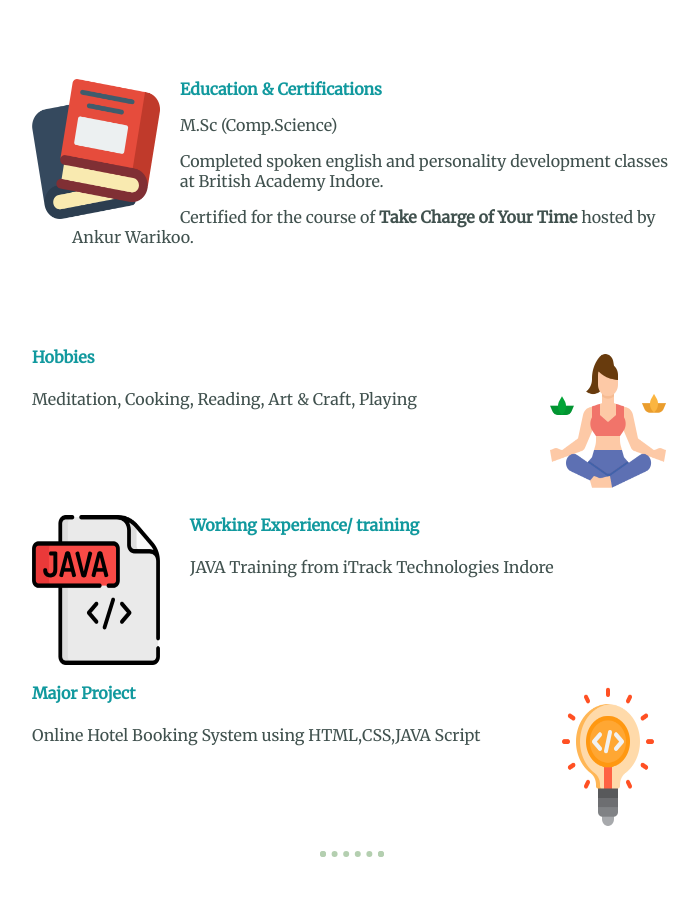
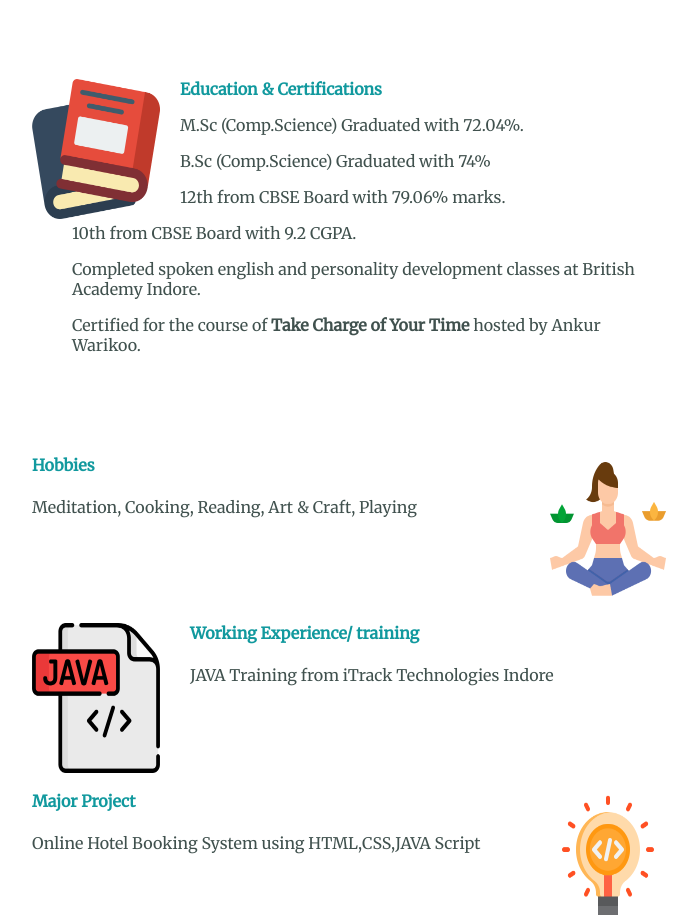
Before and after one commit to shivanisharma7397/my-personal-website, a plain HTML site: page index.html in a window 1280 px wide. Shown: the part 1642-2557 px from the top of the page, without its empty margins (288-987 px from the left). Drawn offline with Linux system fonts and the light colour scheme.

Commit message:
Update index.html

```diff
--- a/index.html
+++ b/index.html
@@ -43,7 +43,16 @@ Ability to translate business requirements into innovative software solutions. E
           <img class="edu-img" src="book.png" height="140px" alt="">
           <h3>Education & Certifications</h3>
           <ol>
-            M.Sc (Comp.Science)
+            M.Sc (Comp.Science) Graduated with 72.04%.
+          </ol>
+          <ol>
+            B.Sc (Comp.Science) Graduated with 74%
+          </ol>
+          <ol>
+            12th from CBSE Board with 79.06% marks.
+          </ol>
+          <ol>
+            10th from CBSE Board with 9.2 CGPA.
           </ol>
           <ol>
             Completed spoken english and personality development classes at British Academy Indore.
```
